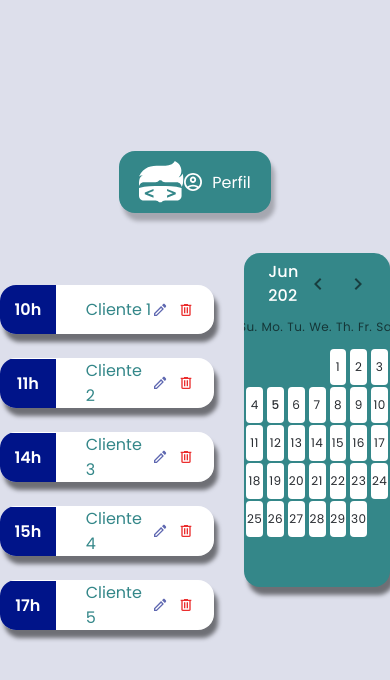
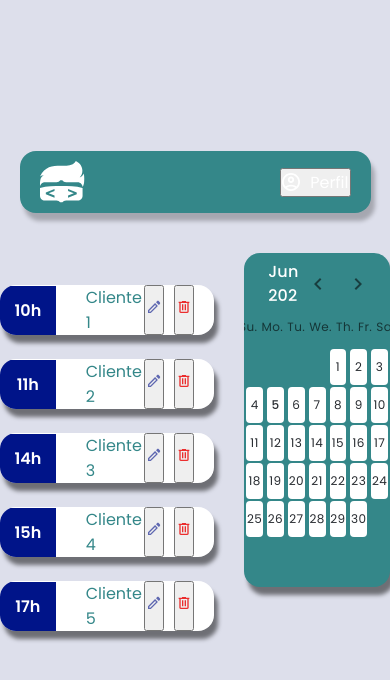
Before and after one commit to raysllaR/hairdresser-front, a React (Vite) app: page / in a window 390 px wide. Shown: the top 680 px of the page. Built offline with nearby package versions, Linux system fonts and the light colour scheme.

Commit message:
style: ajuste no style do Header e add responsividade

```diff
--- a/src/components/shared/Header/style.css
+++ b/src/components/shared/Header/style.css
@@ -1,22 +1,22 @@
-.container-header {
+#container-header {
 	max-width: 1000px;
 	width: 100%;
 	position: relative;
 	height: fit-content;
 }
 
-.logo-container {
+#container-header .logo-container {
 	display: flex;
 	align-items: center;
 	gap: 10px;
 }
 
-.logo-container span {
+#container-header .logo-container span {
 	color: var(--white);
 	font-size: 1rem;
 }
 
-.header {
+#container-header .header {
 	border-radius: 16px;
 	max-width: 1000px;
 	width: 100%;
@@ -29,7 +29,7 @@
 	box-shadow: 4px 8px 4px rgba(0, 0, 0, 0.25);
 }
 
-.drop-down {
+#container-header .drop-down {
 	right: 0;
 	position: absolute;
 	background-color: var(--primary) !important;
@@ -37,21 +37,30 @@
 	color: var(--white) !important;
 	font-size: 0.85rem !important;
 	box-shadow: 4px 8px 4px rgba(0, 0, 0, 0.25) !important;
+	z-index: 1;
 }
 
-button {
-	border: none;
+#container-header .drop-down a {
+	text-decoration: none;
+}
+
+#container-header button {
 	font-size: 1rem;
-	background-color: transparent;
 	color: var(--white);
 	display: flex;
 	gap: 10px;
-	cursor: pointer;
 	align-items: center;
 }
 
+@media (max-width: 1100px) {
+	#container-header {
+		max-width: inherit;
+		width: 90%;
+	}
+}
+
 @media (max-width: 400px) {
-	.logo-container span {
+	#container-header .logo-container span {
 		display: none;
 	}
 }
```
